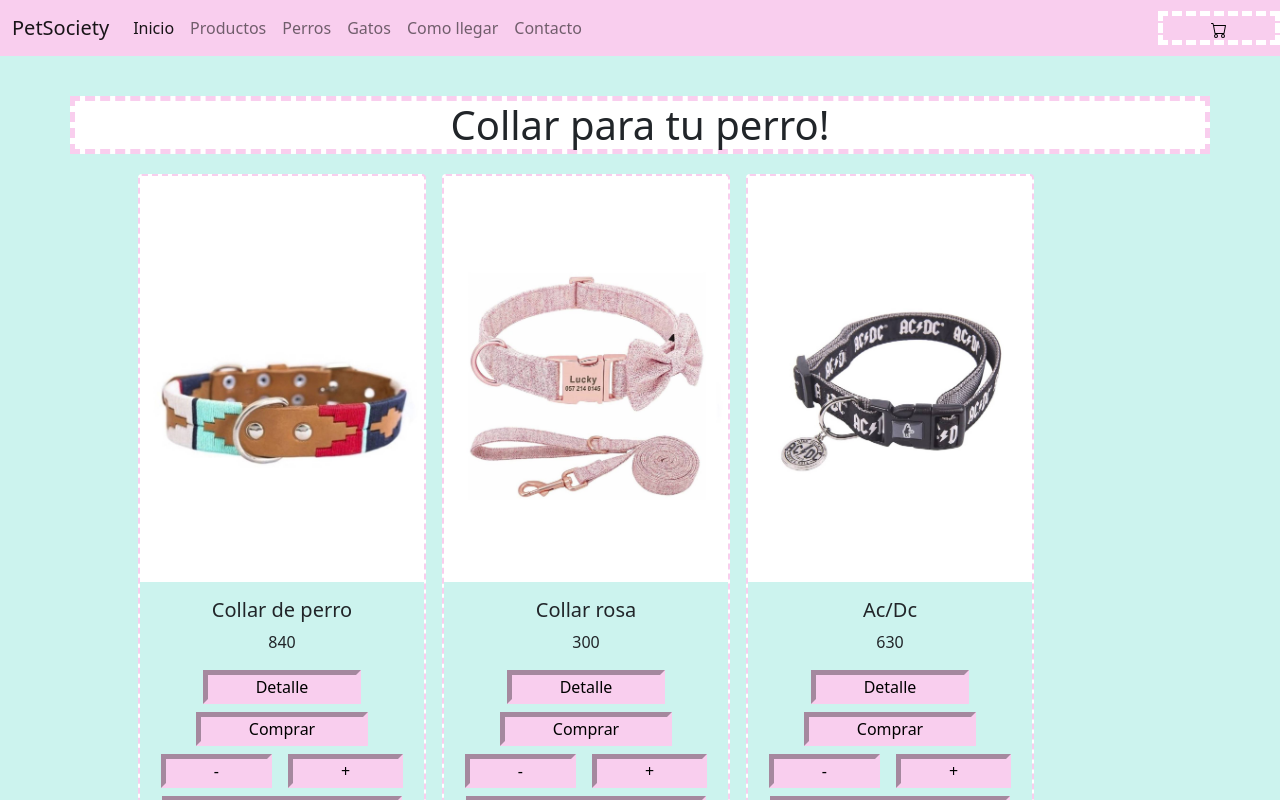
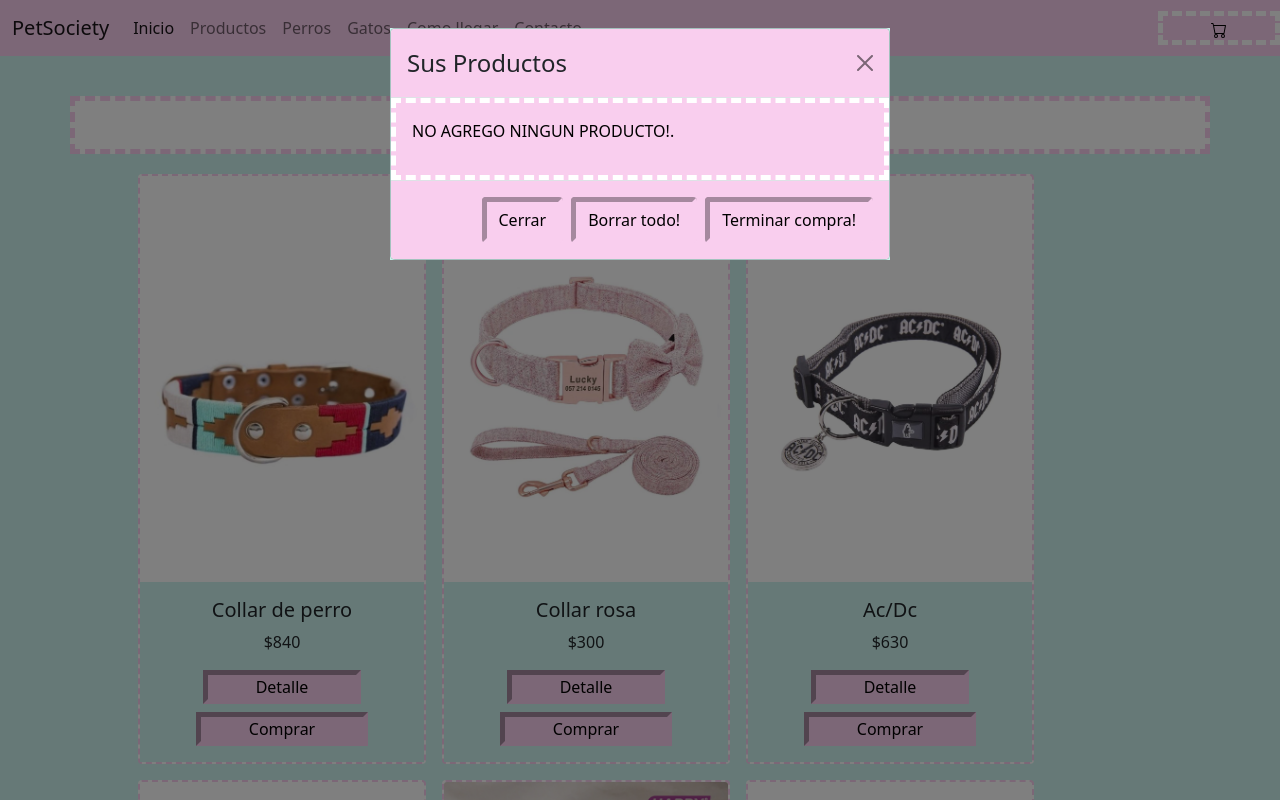
Before and after one commit to Nicoledesma98/pet-ecommerce, a React (Create React App) app: page /product in a window 1280 px wide. Both pictures are taken after a click on the button 1219 px from the left and 28 px from the top of the page. Shown: the top 800 px of the page. Built offline with nearby package versions, Linux system fonts and the light colour scheme.

Commit message:
modal y context

```diff
--- a/src/App.js
+++ b/src/App.js
@@ -8,9 +8,11 @@
 import ComoLlegar from './pages/ComoLlegar';
 import Detalle from './pages/Detalle';
 import ProductList from './pages/ProductList';
+import { CartProvider } from "./context/CartContext"
 function App() {
   return (
     <div className="App">
+      <CartProvider>
       <BrowserRouter>
         <NavBar />
         <Routes>
@@ -23,6 +25,7 @@
           <Route path="/categorias/:category" element={<ProductList/>}/>
         </Routes>
       </BrowserRouter>
+      </CartProvider>
 
 
 </div>
--- a/src/componentes/CartWidget/CartWidget.css
+++ b/src/componentes/CartWidget/CartWidget.css
@@ -11,3 +11,7 @@
 .carrito {
     width: 10rem;
 }
+
+.modalback{
+    background: transparent;
+}
--- a/src/componentes/CartWidget/CartWidget.js
+++ b/src/componentes/CartWidget/CartWidget.js
@@ -1,13 +1,66 @@
 import * as React from 'react';
-import {Cart} from 'react-bootstrap-icons';
-import "./CartWidget.css"
+import { Cart } from 'react-bootstrap-icons';
+import "./CartWidget.css";
+import { useState, useContext } from 'react';
+import Button from 'react-bootstrap/Button';
+import Modal from 'react-bootstrap/Modal';
+import CartContext from '../../context/CartContext';
+
 function Carrito() {
-    return (
-      <button className='bgbuttoncarrito px-5'>
-        <Cart aria-label="cart" className='back'>
-      </Cart>
+  const { cartListItems,clearCart } = useContext(CartContext)
+  const [show, setShow] = useState(false);
+
+  const handleClose = () => setShow(false);
+  const handleShow = () => setShow(true);
+  return (
+    <>
+      <button onClick={handleShow} className='bgbuttoncarrito px-5'>
+        <Cart aria-label="cart" className='back'></Cart>
       </button>
+      <Modal show={show} onHide={handleClose} className="modalback">
+        <Modal.Header className='back' closeButton>
+          <Modal.Title className='back'>Sus Productos</Modal.Title>
+        </Modal.Header>
 
-    );
-  }
-  export default Carrito
+        <Modal.Body className='bgbuttoncarrito'>
+          {cartListItems.length === 0 && (
+        <>
+        <p className='back'>NO AGREGO NINGUN PRODUCTO!.</p>
+        </>)}
+          {cartListItems.map((item) => {
+          return (
+            <div className="Container" key={item.id}>
+              <div className="row">
+                <div className="col-md-8 mt-5">
+                  <img style={{ width: '10rem' }} className="nico" src={item.image}></img>
+                </div>
+                <div className="col-md-3 mt-5 ">
+                <h1 className="">{item.title}</h1>
+                <div>
+                <span className="">su precio es:${item.price}</span>
+                </div>
+                <button className='bgbutton'>eliminar producto</button>
+
+                </div>
+
+              </div>
+
+            </div>
+          )
+        })}</Modal.Body>
+        <Modal.Footer className='back'>
+          <Button className='bgbutton' onClick={handleClose}>
+            Cerrar
+          </Button>
+          <Button className='bgbutton' onClick={clearCart}>Borrar todo!</Button>
+          <Button className='bgbutton' onClick={handleClose}>
+            Terminar compra!
+          </Button>
+        </Modal.Footer>
+      </Modal>
+
+
+    </>
+  );
+}
+export default Carrito
--- a/src/componentes/Item/Item.js
+++ b/src/componentes/Item/Item.js
@@ -1,8 +1,12 @@
 import { Card } from "react-bootstrap"
 import { Link } from "react-router-dom"
 import ItemCount from "../ItemCount/ItemCount"
+import { useContext } from "react"
+import CartContext from "../../context/CartContext"
 import "./Item.css"
 const CardItem = ({ title, image, price, stock, id}) => {
+    const {addItemCart } = useContext(CartContext)
+
     return (
         <div>
             <Card className="m-2 bgcard " style={{ width: '18rem' }}>
@@ -10,11 +14,10 @@
                 <Card.Body >
                     <Card.Title>{title}</Card.Title>
                     <Card.Text>
-                        {price}
+                      ${price}
                     </Card.Text>
                     <button className="px-5 bgbutton" variant="primary"><Link className="bglink" to={`/product/${id}`}>Detalle</Link></button>
-                    <button className="mt-2 px-5 bgbutton">Comprar</button>
-                    <ItemCount stock={stock} />
+                    <button className="mt-2 px-5 bgbutton" onClick={() =>addItemCart({title, image, price, stock, id})}>Comprar</button>
                 </Card.Body>
             </Card>
 
--- a/src/componentes/ItemCount/ItemCount.js
+++ b/src/componentes/ItemCount/ItemCount.js
@@ -1,13 +1,14 @@
-import React, { useState } from "react"
+import React, { useState, useContext } from "react"
 import "./ItemCount.css"
 
-const ItemCount = ({ setCantidad, cantidad, setShowButton}) => {
+const ItemCount = ({ stock,setCantidad, cantidad, onAdd}) => {
 
     const addCount = () => {
-        // if (count < stock) {
+        // if (cantidad < stock) {
             setCantidad(cantidad + 1)
 
     }
+
     const removeCount = () => {
         if (cantidad > 0) {
             setCantidad(cantidad - 1)
@@ -23,9 +24,10 @@
 
                 <button className="px-5 bgbutton mt-2" onClick={addCount}>+</button>
             </div>
-        <button className="mt-2 px-5 bgbutton" onClick={() => setShowButton(true)}>Agregar al Carrito</button>
+        <button className="mt-2 px-5 bgbutton" onClick={() => {onAdd (cantidad)}}>Agregar al Carrito</button>
         </>
     )
 }
 
+
 export default ItemCount
--- a/src/componentes/ItemDetail/ItemDetail.js
+++ b/src/componentes/ItemDetail/ItemDetail.js
@@ -1,11 +1,13 @@
 import "./ItemDetail.css"
 import ItemCount from "../ItemCount/ItemCount"
-import { useState } from "react"
+import { useState, useContext } from "react"
 import { Link } from "react-router-dom"
-
+import CartContext from "../../context/CartContext"
 const ItemDetail = ({ data, stock }) => {
-
-    console.log("data desde itemdetail:", data, "el stock es", stock)
+    const {addItemCart } = useContext(CartContext)
+    const sendItem = (qty) => {
+        addItemCart({...data, cantidad: qty})
+    }
 
     const [cantidad, setCantidad] = useState(1)
     const [showButton, setShowButton] = useState(false)
@@ -33,7 +35,7 @@
                     <p className="nico py-5">{data.description}</p>
                      {!showButton ?
                     <p className="">Seleccione la cantidad:
-                        <ItemCount setCantidad={setCantidad} cantidad={cantidad} setShowButton={setShowButton} />
+                        <ItemCount setCantidad={setCantidad} cantidad={cantidad} setShowButton={setShowButton} onAdd={sendItem} stock={stock} />
                     </p>
                     :
                     <button><Link to={"/cart"} className="bgbuttond">Terminar compra</Link></button>}
--- a/src/componentes/ItemListContainer/ItemListContainer.js
+++ b/src/componentes/ItemListContainer/ItemListContainer.js
@@ -3,9 +3,10 @@
 import productos from "../../utils/productsMock";
 import { useParams } from "react-router-dom";
 
-const ItemListContainer = ({product }) => {
+const ItemListContainer = ({ }) => {
     const [products, setProducts] = useState([])
     const {categoria} = useParams() ;
+    console.log(categoria)
     const getProducts = () => {
         return new Promise((resolve, reject) => {
 
@@ -24,8 +25,8 @@
     }
 useEffect(()=>{
      getProducts()
-        .then((res) => {
-            setProducts(res)
+        .then((response) => {
+            setProducts(response)
         })
 },[categoria])
    console.log ("esto es la categoria", categoria)
--- /dev/null
+++ b/src/context/CartContext.js
@@ -0,0 +1,38 @@
+import { createContext, useState } from "react";
+
+const CartContext = createContext()
+
+const CartProvider = ({children}) => {
+    const [cartListItems, setCartListItems] = useState([])
+
+    const addItemCart = (product) =>{
+
+        let isInCart = cartListItems.find(cartItem => cartItem.id === product.id)
+        if (!isInCart) {
+             console.log("se agrego el producto", product)
+            return setCartListItems(cartListItems =>[...cartListItems,product])
+        }
+    }
+
+    const clearCart = () => setCartListItems ([])
+
+
+
+
+    const data ={
+        cartListItems,
+        addItemCart,
+        clearCart
+
+
+    }
+    return (
+        <CartContext.Provider value={data}>
+            {children}
+        </CartContext.Provider>
+    )
+    }
+
+
+export default CartContext
+export { CartProvider }
```
